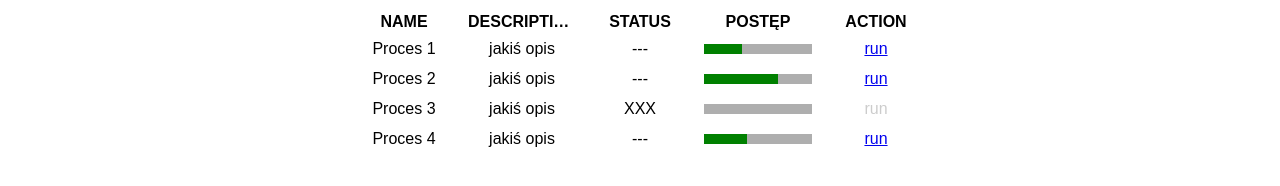
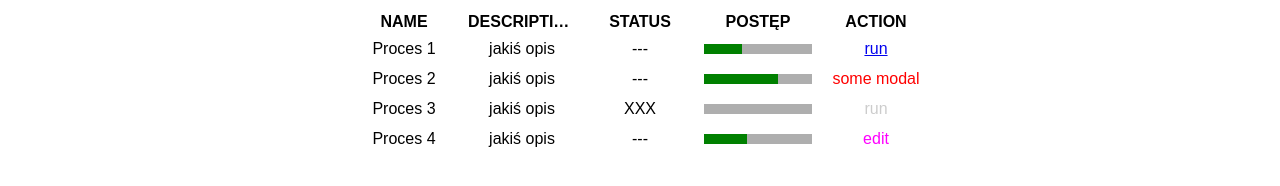
Before and after one commit to covall/rrway, a React (Create React App) app: page /gridpage in a window 1280 px wide. Shown: the part 206-392 px from the top of the page. Built offline with nearby package versions, Linux system fonts and the light colour scheme.

Commit message:
Add react-modal and display it on Grid actions

```diff
--- a/package.json
+++ b/package.json
@@ -8,6 +8,7 @@
   "dependencies": {
     "react": "^15.5.4",
     "react-dom": "^15.5.4",
+    "react-modal": "^1.7.7",
     "react-router-dom": "^4.1.1",
     "react-test-renderer": "^15.5.4",
     "react-virtualized": "^9.7.4"
--- a/src/components/GridPage/ExampleGrid.js
+++ b/src/components/GridPage/ExampleGrid.js
@@ -5,7 +5,10 @@ import { Link } from 'react-router-dom';
 import ProgressBar from './ProgressBar';
 import 'react-virtualized/styles.css'; // only needs to be imported once
 
-const ExpampleGrid = ({data}) => {
+import LinkToEditModal from './LinkToEditModal';
+import LinkToOtherModal from './LinkToOtherModal';
+
+const ExpampleGrid = ({data, modalOpen}) => {
   return (
     <Table
       width={600}
@@ -45,11 +48,6 @@ const ExpampleGrid = ({data}) => {
         dataKey="progress"
         width={1}
         cellRenderer={({ cellData }) => {
-          // if (cellData === undefined) {
-          //     return null;
-          //   } else {
-          //     return cellData;
-          //   }
           return <ProgressBar progress={cellData} />
         }}
         flexGrow={1}
@@ -60,8 +58,20 @@ const ExpampleGrid = ({data}) => {
         width={1}
         cellRenderer={({ cellData, rowData }) => {
           if (cellData === true) {
+            if (rowData.id === 2) { // example logic - should be something meaningful
+              // Popup with some content
+              return (
+                <LinkToOtherModal />
+              )
+            }
+            if (rowData.id === 4) { // example logic - should be something meaningful
+              // link with modal to edit data
+              return <LinkToEditModal />
+            }
+            // normal link to rounte
             return <Link to={`/FormPage/${rowData.id}`}>run</Link>
           } else {
+            // inactive
             return <span style={{ opacity: 0.2 }}>run</span>
           }
         }}
--- /dev/null
+++ b/src/components/GridPage/LinkToEditModal.js
@@ -0,0 +1,53 @@
+import React, { Component } from "react";
+import Modal from 'react-modal';
+
+import FormPage from '../FormPage';
+
+class LinkToEditModal extends Component {
+  constructor(props) {
+    super(props);
+
+    this.handleModalClose = this.handleModalClose.bind(this);
+    this.handleModalOpen = this.handleModalOpen.bind(this);
+
+    this.state = {
+      isModalOpen: false,
+    }
+  }
+
+  handleModalClose() {
+    this.setState(() => ({
+      isModalOpen: false
+    }));
+  }
+
+  handleModalOpen() {
+    this.setState(() => ({
+      isModalOpen: true
+    }));
+  }
+
+  render() {
+    const { isModalOpen } = this.state;
+
+    return (
+      <div>
+        <span style={{ color: "magenta", cursor: 'pointer' }} onClick={this.handleModalOpen}>
+          edit
+        </span>
+        <Modal
+          isOpen={isModalOpen}
+          // onAfterOpen={afterOpenFn}
+          onRequestClose={this.handleModalClose}
+          closeTimeoutMS={1}
+          // style={customStyle}
+          contentLabel="Examlpe Modal"
+        >
+          <FormPage />
+        </Modal>
+      </div>
+    );
+  }
+}
+
+export default LinkToEditModal;
--- /dev/null
+++ b/src/components/GridPage/LinkToOtherModal.js
@@ -0,0 +1,54 @@
+import React, { Component } from "react";
+import Modal from 'react-modal';
+
+import FormPage from '../FormPage';
+
+class LinkToEditModal extends Component {
+  constructor(props) {
+    super(props);
+
+    this.handleModalClose = this.handleModalClose.bind(this);
+    this.handleModalOpen = this.handleModalOpen.bind(this);
+
+    this.state = {
+      isModalOpen: false,
+    }
+  }
+
+  handleModalClose() {
+    this.setState(() => ({
+      isModalOpen: false
+    }));
+  }
+
+  handleModalOpen() {
+    this.setState(() => ({
+      isModalOpen: true
+    }));
+  }
+
+  render() {
+    const { isModalOpen } = this.state;
+
+    return (
+      <div>
+        <span style={{ color: "red", cursor: 'pointer' }} onClick={this.handleModalOpen}>
+          some modal
+        </span>
+        <Modal
+          isOpen={isModalOpen}
+          // onAfterOpen={afterOpenFn}
+          onRequestClose={this.handleModalClose}
+          closeTimeoutMS={1}
+          // style={customStyle}
+          contentLabel="Examlpe Modal"
+        >
+          <h1>This is some other modal</h1>
+          <p>Lorem ipsum dolor sit amet, consectetur adipiscing elit, sed do eiusmod tempor incididunt ut labore et dolore magna aliqua. Ut enim ad minim veniam, quis nostrud exercitation ullamco laboris nisi ut aliquip ex ea commodo consequat. Duis aute irure dolor in reprehenderit in voluptate velit esse cillum dolore eu fugiat nulla pariatur. Excepteur sint occaecat cupidatat non proident, sunt in culpa qui officia deserunt mollit anim id est laborum.</p>
+        </Modal>
+      </div>
+    );
+  }
+}
+
+export default LinkToEditModal;
```
